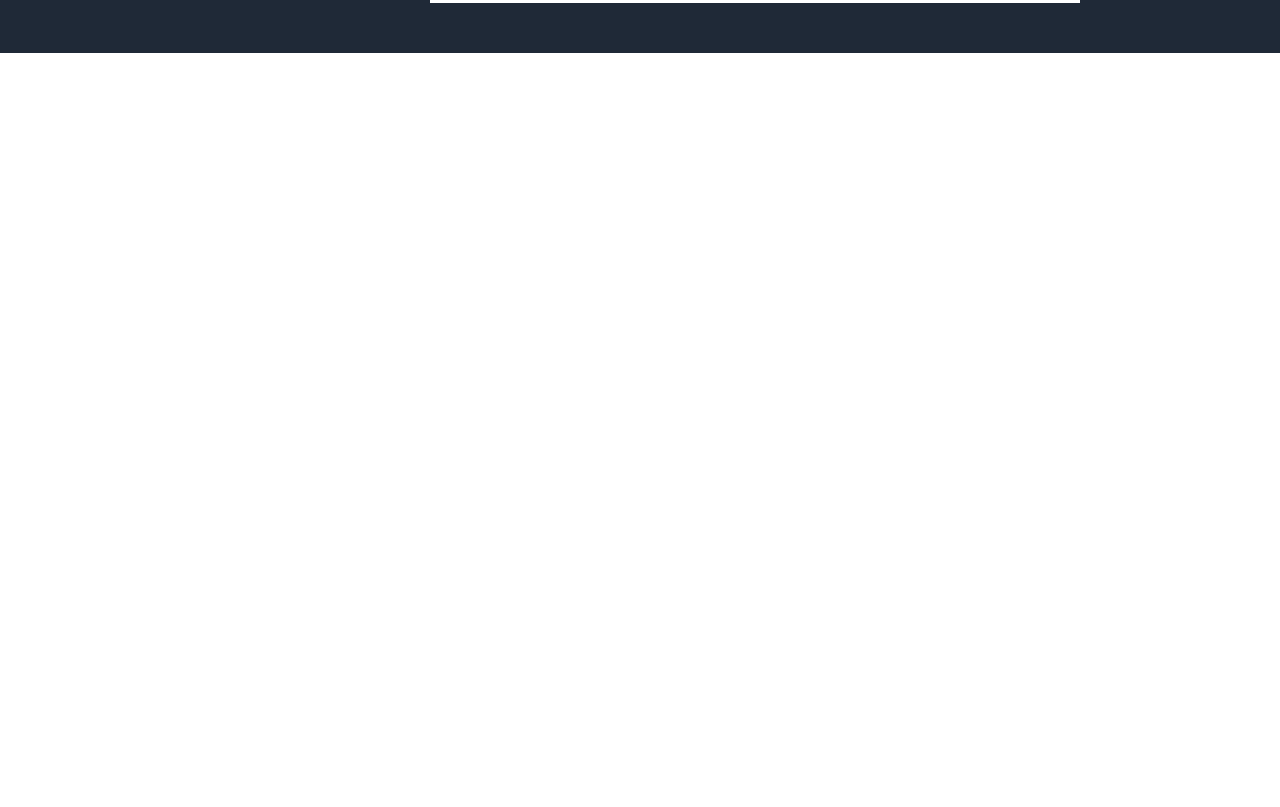
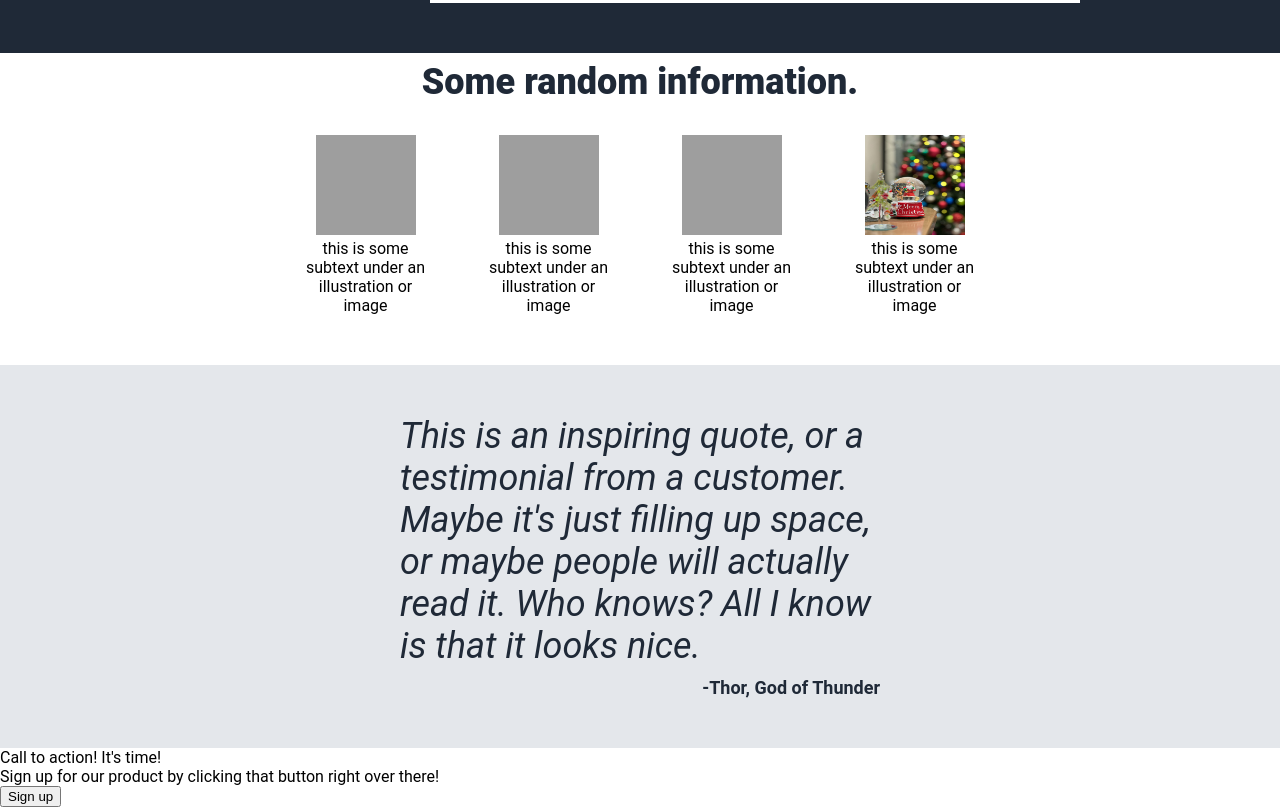
Before and after one commit to psps03/landing-page, a plain HTML site: page index.html in a window 1280 px wide. Shown: the part 376-1183 px from the top of the page. Before the commit the page ends 800 px from the top, so only its background shows below. Drawn offline with Linux system fonts and the light colour scheme; grey boxes are pictures that could not be loaded.

Commit message:
Added more sections

```diff
--- a/index.html
+++ b/index.html
@@ -30,9 +30,49 @@
                     <li><a href="#">Contact</a></li>
                 </ul>
                 <div class="img-container">
-                    <img src="./images/bg.png" alt="christmas tree">
+                    <img class="img-header" src="./images/bg.png" alt="christmas tree">
                 </div>
             </div>
         </div>
+
+        <div class="info-container">
+            <div class="info-header">
+                Some random information.
+            </div>
+            <div class="info-squares">
+                <div class="info">
+                    <img src="./images/ball.jpg" alt="Christmas Ball">
+                    <div>this is some subtext under an illustration or image</div>
+                </div>
+
+                <div class="info">
+                    <img src="./images/mug.jpg" alt="Mug">
+                    <div>this is some subtext under an illustration or image</div>
+                </div>
+
+                <div class="info">
+                    <img src="./images/santa.jpg" alt="Santa">
+                    <div>this is some subtext under an illustration or image</div>
+                </div>
+
+                <div class="info">
+                    <img src="./images/snow-globe.jpg" alt="Snow Globe">
+                    <div>this is some subtext under an illustration or image</div>
+                </div>
+            </div>
+        </div>
+
+        <div class="quote-container">
+            <div class="text">This is an inspiring quote, or a testimonial from a customer. Maybe it's just filling up
+                space, or maybe people will actually read it. Who knows? All I know is that it looks nice.
+            </div>
+            <div class="qFrom">-Thor, God of Thunder</div>
+        </div>
+
+        <div class="call-container">
+            <div class="action-text">Call to action! It's time!</div>
+            <div class="signup-text">Sign up for our product by clicking that button right over there!</div>
+            <button class="button">Sign up</button>
+        </div>
     </body>
 </html>
--- a/style.css
+++ b/style.css
@@ -18,9 +18,8 @@ a{
 }
 
 img{
-    display: flex;
-    height: 250px;
-    width: 650px;
+    width: 100px;
+    height: 100px;
 }
 
 .header-container{
@@ -86,3 +85,54 @@ img{
 .img-container{
     padding-top: 100px;
 }
+
+.info-header{
+    font-size: 36px;
+    color: #1F2937;
+    font-weight: 900;
+    margin-bottom: 32px;
+    text-align: center;
+}
+
+.info{
+    max-width: 200px;
+    text-align: center;
+}
+
+.img-header{
+    width: 650px;
+    height: 250px;
+    display: flex;
+}
+
+.info-squares{
+    display: flex;
+    gap: 52px;
+    justify-content: center;
+}
+
+.info-container{
+    padding: 8px 300px 50px 300px;
+}
+
+.quote-container{
+    background: #E4E7EB;
+    padding: 50px 400px 50px 400px;
+    display: flex;
+    gap: 10px;
+    flex-direction: column;
+    align-items: end;
+}
+
+.text{
+    font-size: 36px;
+    font-weight: light;
+    font-style: italic;
+    color: #1F2937;
+}
+
+.qFrom{
+    font-weight: bold;
+    font-size: 18px;
+    color: #1F2937;
+}
```
